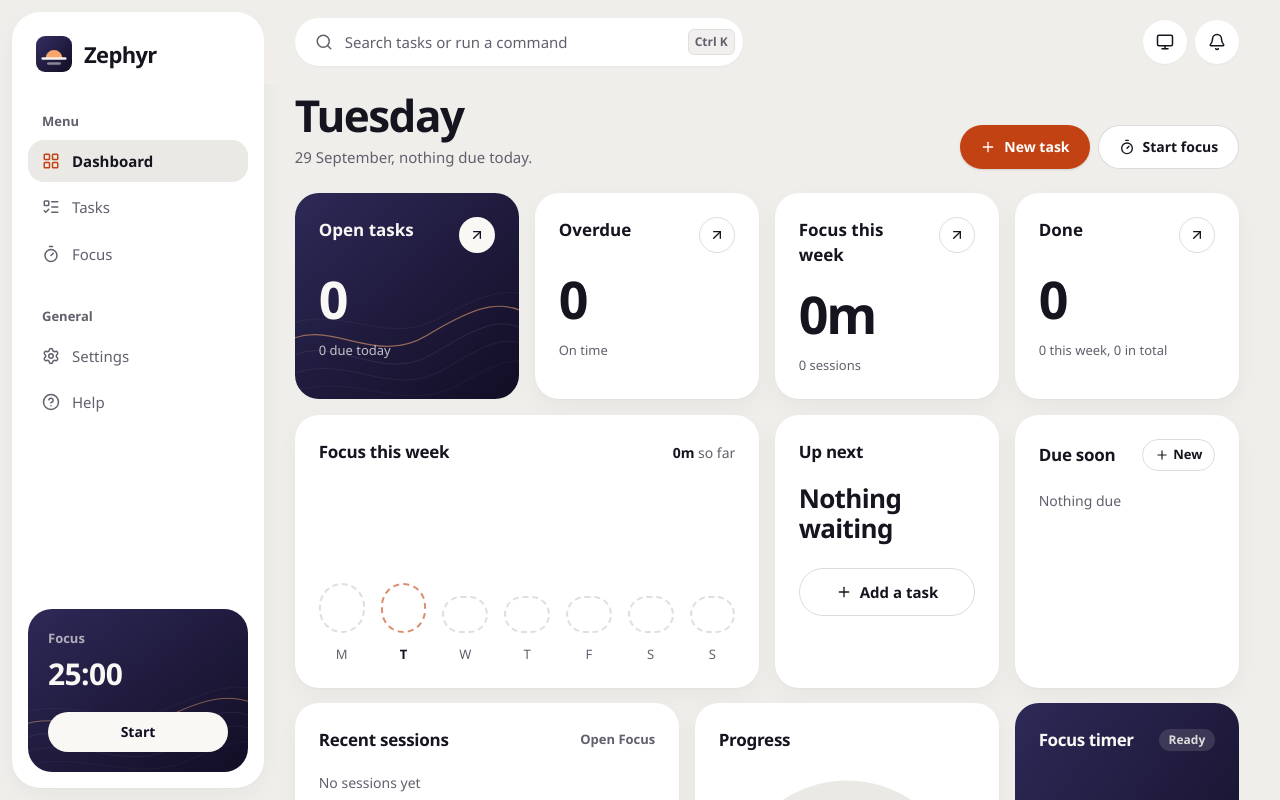
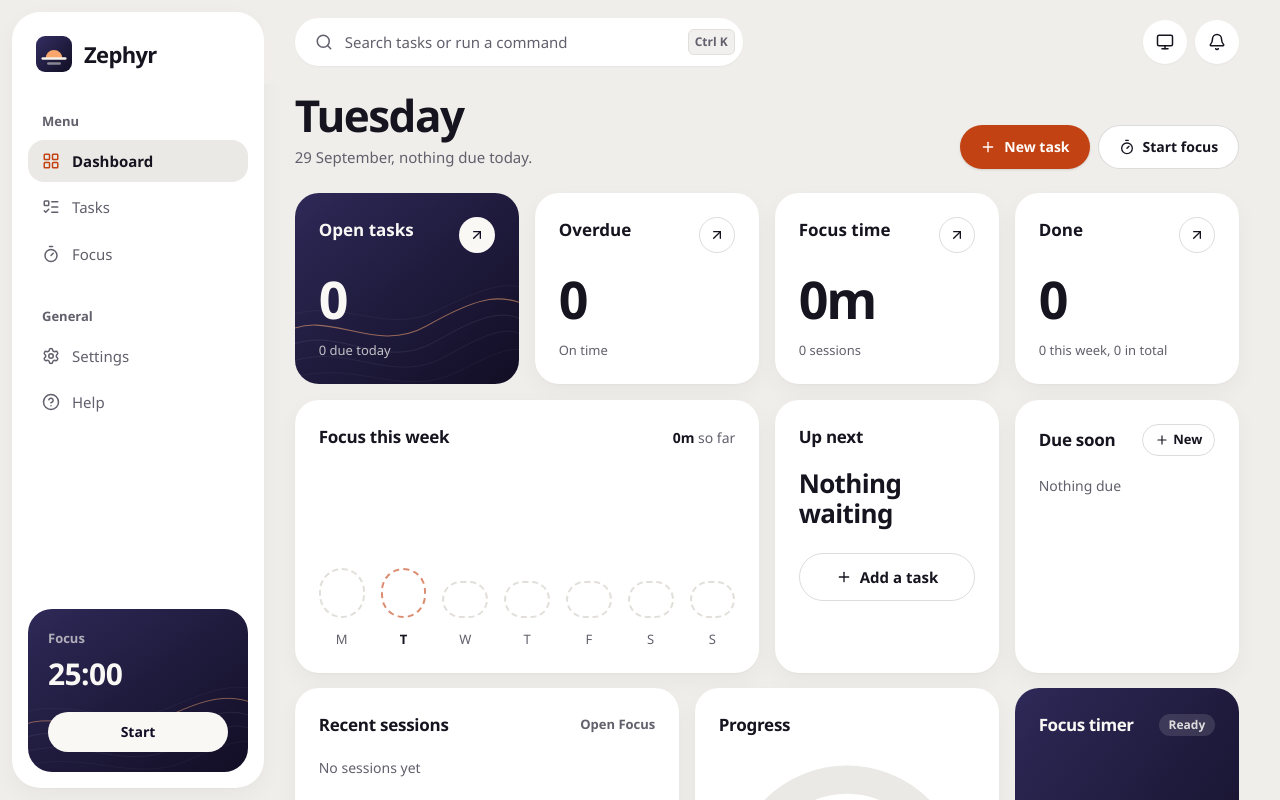
Before and after one commit to dominikkoenitzer/Zephyr, a React (Vite) app: page / in a window 1280 px wide. Shown: the top 800 px of the page. Built offline with nearby package versions, Linux system fonts and the light colour scheme.

Commit message:
Call the focus stat Focus time so it stops echoing the chart

```diff
--- a/src/pages/Home.jsx
+++ b/src/pages/Home.jsx
@@ -483,7 +483,7 @@ function Home() {
           />
           <StatCard
             to="/focus"
-            label="Focus this week"
+            label="Focus time"
             value={formatMinutes(stats.focusMinutes)}
             note={`${stats.sessions} ${stats.sessions === 1 ? 'session' : 'sessions'}`}
           />
```
